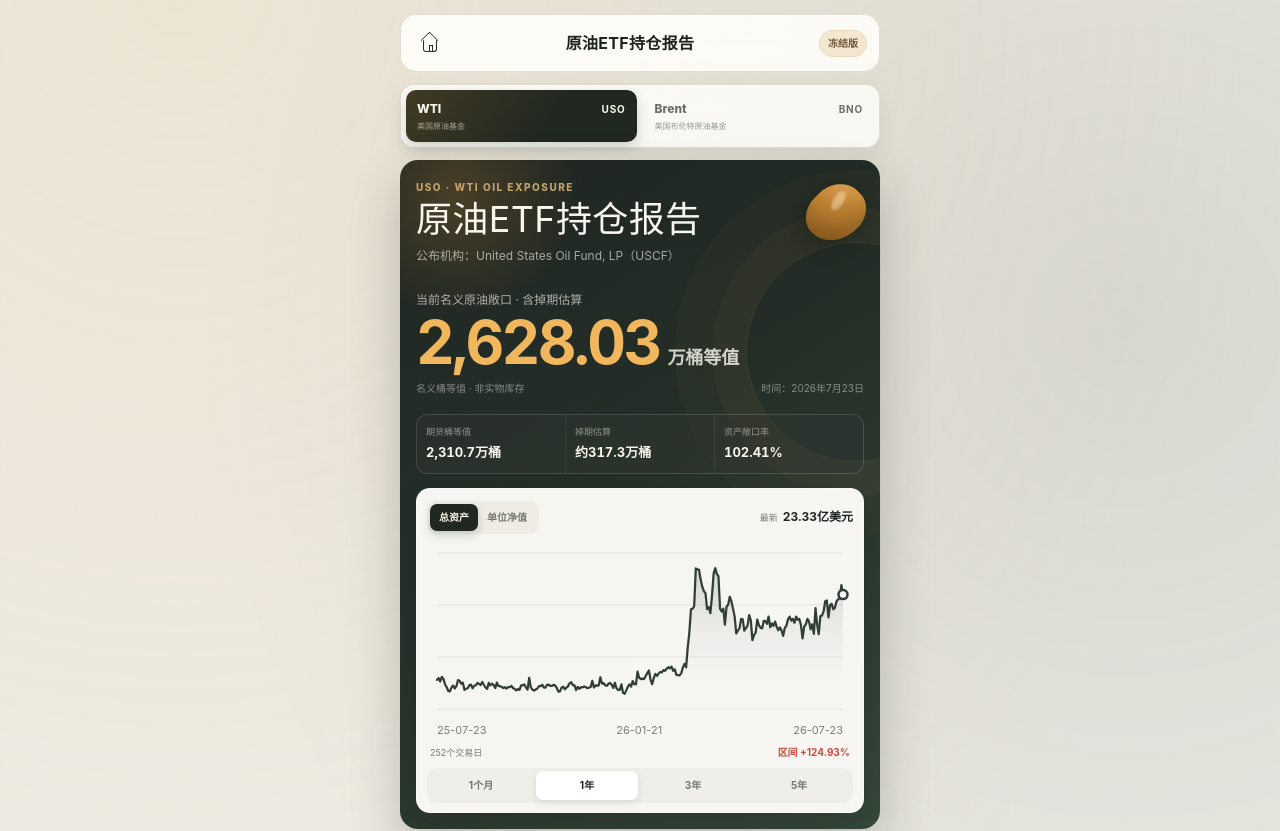
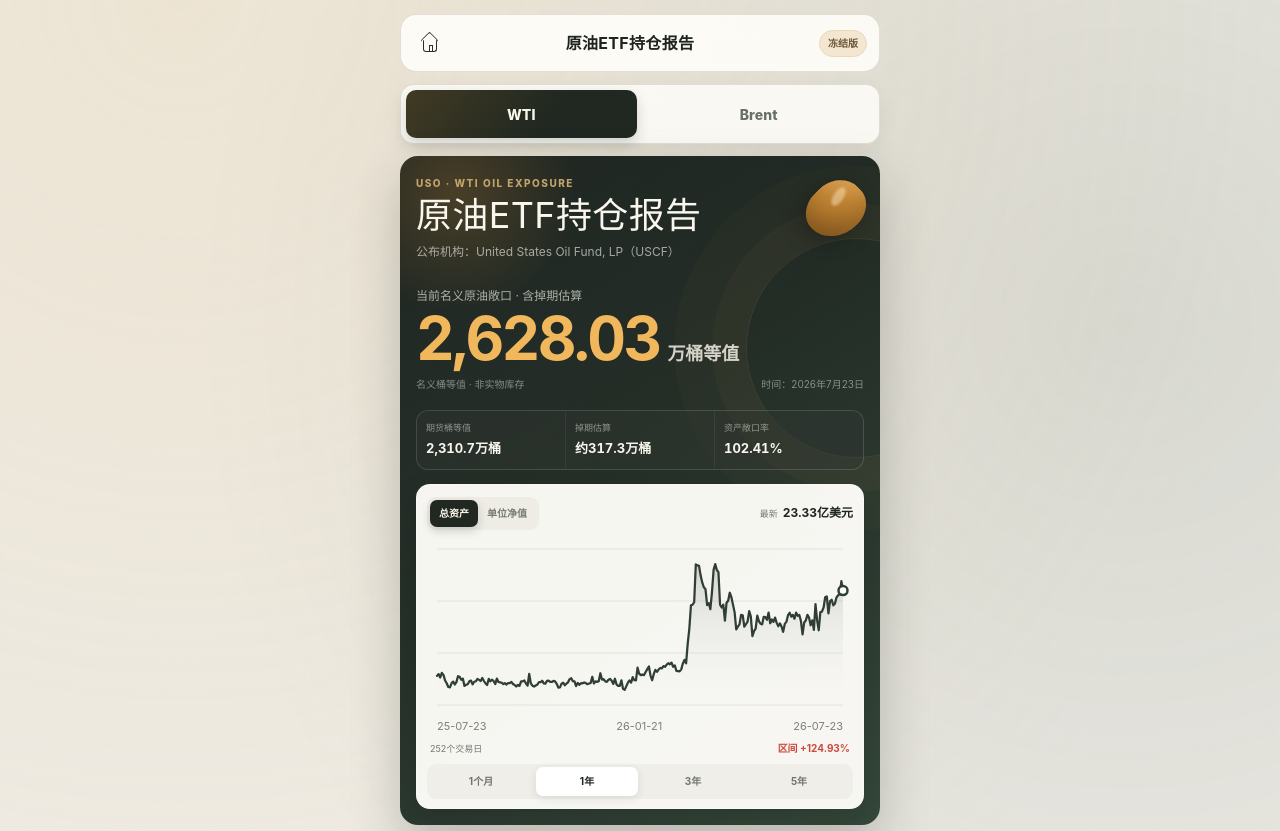
Before and after one commit to JennyChiu68/oil-ETF, a Next.js app: page / in a window 1280 px wide. Shown: the top 831 px of the page. Built offline with nearby package versions, Linux system fonts and the light colour scheme.

Commit message:
Simplify oil benchmark switcher

```diff
--- a/app/OilEtfReport.tsx
+++ b/app/OilEtfReport.tsx
@@ -567,9 +567,7 @@ function OilEtfFundReport({
                 aria-pressed={isActive}
                 onClick={() => onSymbolChange(symbol)}
               >
-                <span>{label}</span>
-                <strong>{symbol}</strong>
-                <small>{symbol === "USO" ? "美国原油基金" : "美国布伦特原油基金"}</small>
+                {label}
               </button>
             );
           })}
--- a/app/globals.css
+++ b/app/globals.css
@@ -160,36 +160,17 @@ a {
 }
 
 .fund-switch button {
-  display: grid;
-  grid-template-columns: 1fr auto;
-  align-items: baseline;
-  gap: 2px 8px;
-  padding: 10px 11px;
+  min-height: 48px;
+  padding: 10px 12px;
   color: #687069;
-  text-align: left;
+  text-align: center;
   background: transparent;
   border: 0;
   border-radius: 10px;
   cursor: pointer;
-}
-
-.fund-switch button > span {
-  font-size: 12px;
+  font-size: 14px;
   font-weight: 800;
-}
-
-.fund-switch button > strong {
-  font-size: 10px;
-  letter-spacing: 0.08em;
-}
-
-.fund-switch button > small {
-  grid-column: 1 / -1;
-  overflow: hidden;
-  color: #929790;
-  font-size: 8px;
-  text-overflow: ellipsis;
-  white-space: nowrap;
+  letter-spacing: 0.01em;
 }
 
 .fund-switch button.active {
@@ -198,10 +179,6 @@ a {
     linear-gradient(125deg, rgba(215, 139, 45, 0.18), transparent 62%),
     var(--oil);
   box-shadow: 0 6px 14px rgba(30, 38, 31, 0.18);
-}
-
-.fund-switch button.active > small {
-  color: rgba(249, 246, 235, 0.58);
 }
 
 .hero-card,
```
